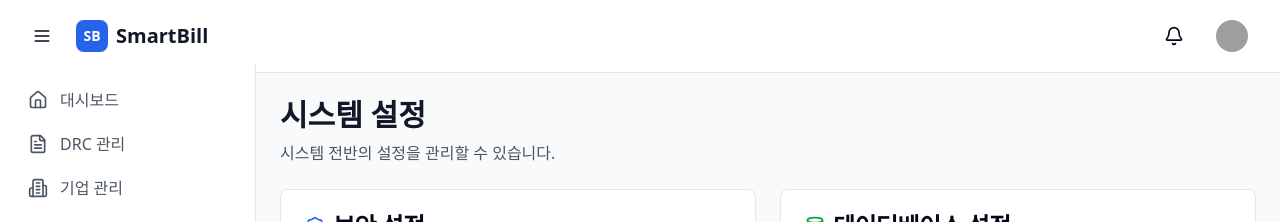
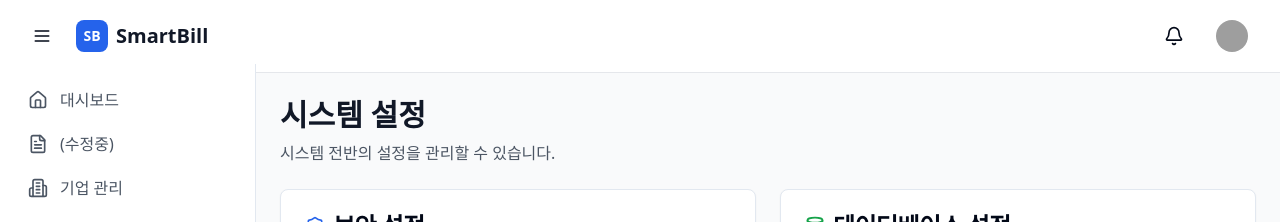
Before and after one commit to Kai-Ahn-Businesson/smartbill-modernization, a React (Vite) app in the folder frontend/: page /settings in a window 1280 px wide. Shown: the top 222 px of the page. Built offline with nearby package versions, Linux system fonts and the light colour scheme; no server answers; sample sign-in values are in the browser's storage; grey boxes are pictures that could not be loaded; the HTML template or start-up script is replaced by a standard one.

Commit message:
sidecar에서 메뉴 수정

```diff
--- a/frontend/src/components/layout/Sidebar.tsx
+++ b/frontend/src/components/layout/Sidebar.tsx
@@ -24,7 +24,7 @@ const menuItems = [
   },
   {
     path: '/drc/main',
-    label: 'DRC 관리',
+    label: '(수정중)',
     icon: FileText
   },
   {
```
